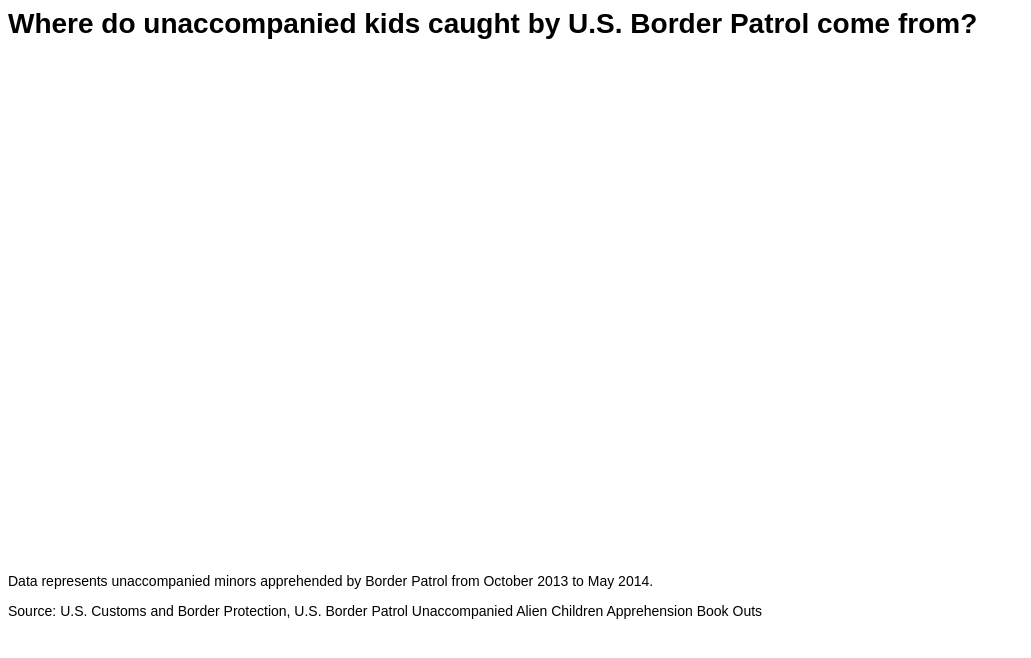
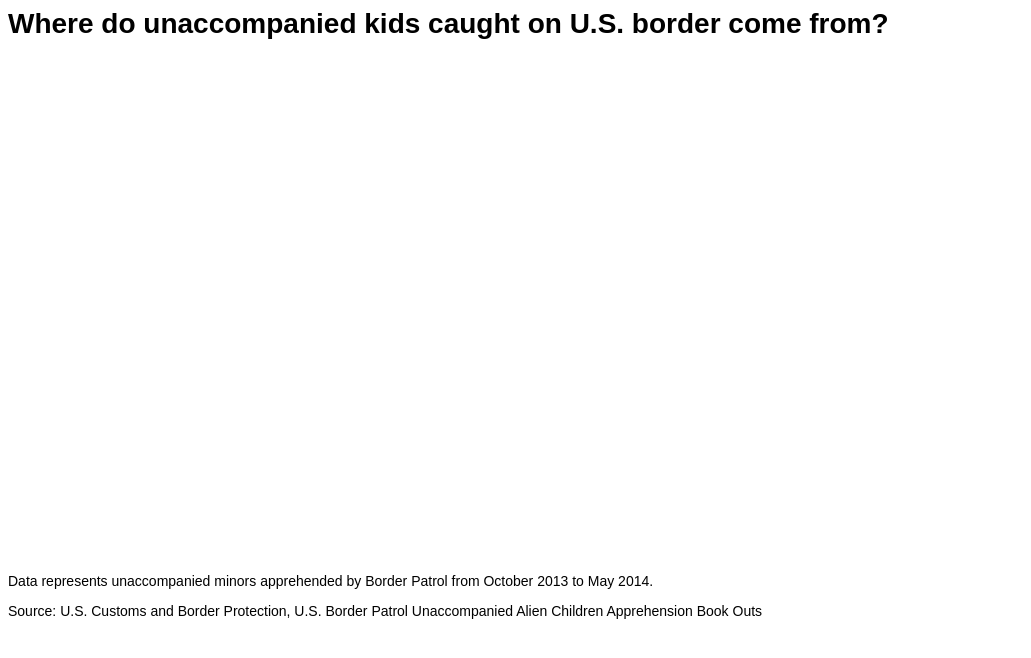
Before and after one commit to katerynapa/data-journalism-home, a plain HTML site: page mapworld.html in a window 1280 px wide. Shown: the whole page, without its empty margins (0-1031 px from the left). Drawn offline with Linux system fonts and the light colour scheme; a script that the page names is missing.

Commit message:
Third edit

```diff
--- a/mapworld.html
+++ b/mapworld.html
@@ -57,7 +57,7 @@ enableRegionInteractivity: true,
     </script>
   </head>
   <body>
-    <h1> Where do unaccompanied kids caught by U.S. Border Patrol come from?</h1>
+    <h1> Where do unaccompanied kids caught on U.S. border come from?</h1>
     <p></p>
     <p></p>
      <p></p>
```
